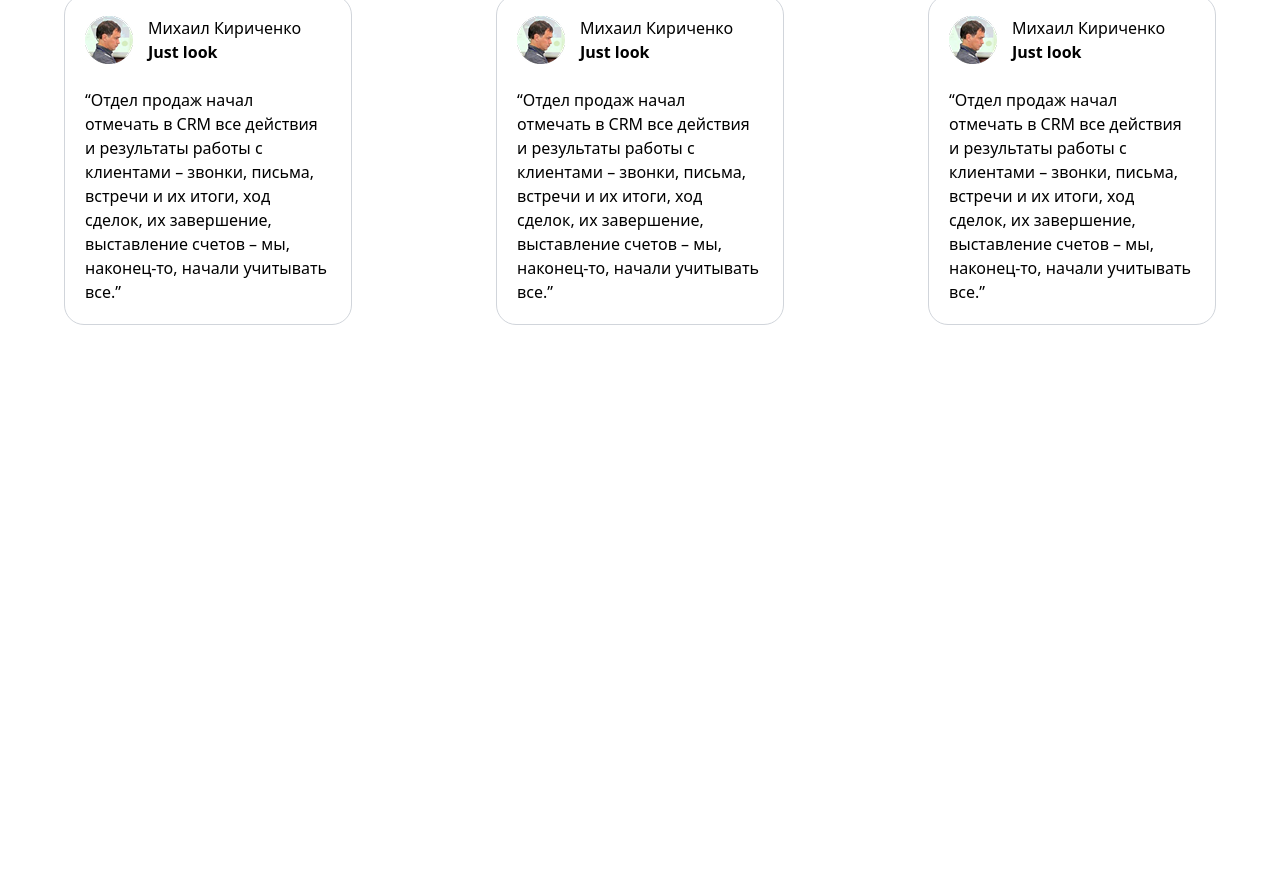
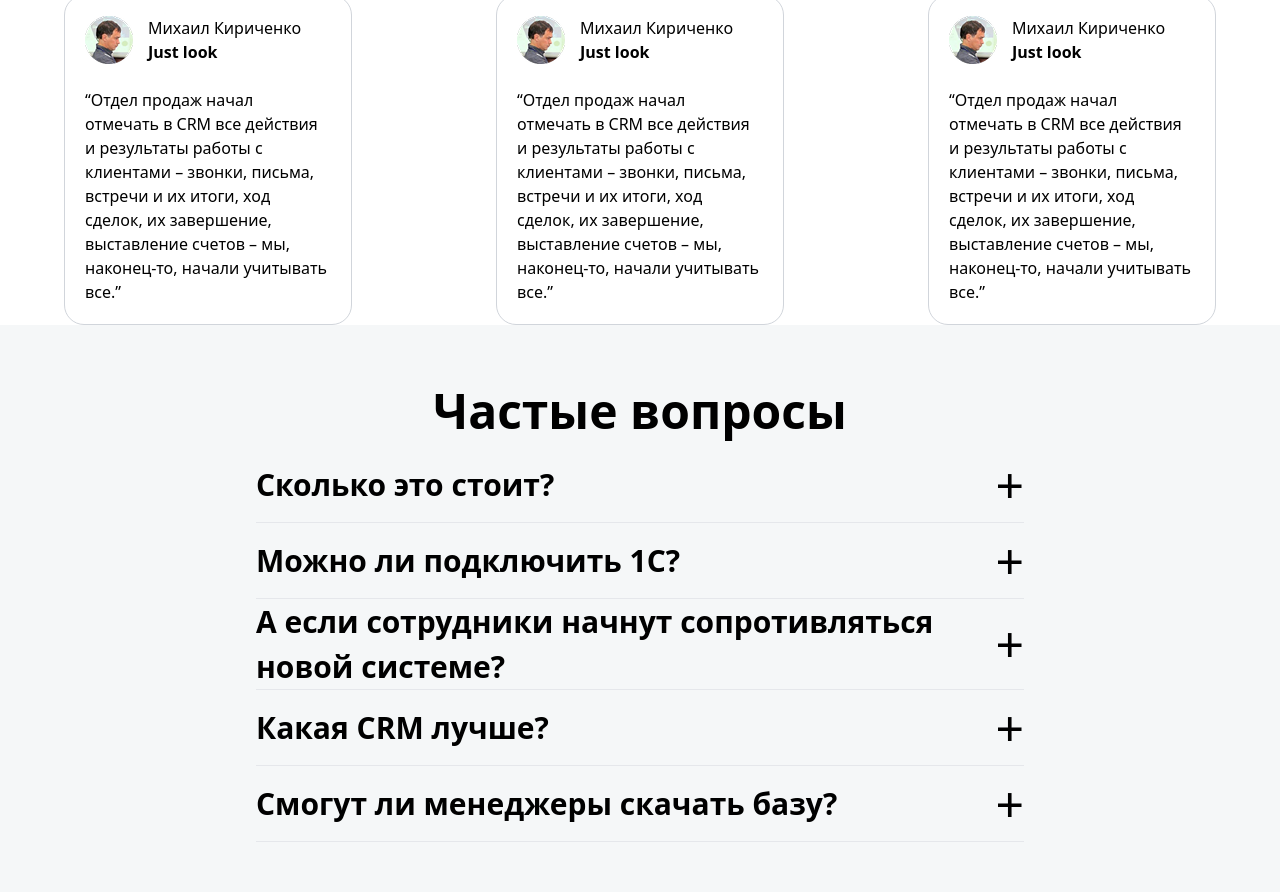
Before and after one commit to Wohidjon/git-rtr-exam-2, a website: page src/index.html in a window 1280 px wide. Shown: the part 3811-4703 px from the top of the page. Before the commit the page ends 4136 px from the top, so only its background shows below. Drawn offline with nearby package versions, Linux system fonts and the light colour scheme; files that its build step writes are made by us from their sources.

Commit message:
lastsection

```diff
--- a/src/index.html
+++ b/src/index.html
@@ -115,5 +115,30 @@
             <p>“Отдел продаж начал отмечать в CRM все действия и результаты работы с клиентами – звонки, письма, встречи и их итоги, ход сделок, их завершение, выставление счетов – мы, наконец-то, начали учитывать все.”</p>
         </article>
     </section>
+    <div class="bg-[#F5F7F8]">
+        <section class="w-[60%] m-auto py-[50px]">
+            <h1 class="lg:text-[48px] text-[28px] text-center font-bold">Частые вопросы</h1>
+            <div class="flex justify-between items-center">
+                <h1 class="text-[30px] font-semibold">Сколько это стоит?</h1>
+                <h1 class="text-[50px]">+</h1>
+            </div><hr>
+            <div class="flex justify-between items-center">
+                <h1 class="text-[30px] font-semibold">Можно ли подключить 1С?</h1>
+                <h1 class="text-[50px]">+</h1>
+            </div><hr>
+            <div class="flex justify-between items-center">
+                <h1 class="text-[30px] font-semibold">А если сотрудники начнут сопротивляться новой системе?</h1>
+                <h1 class="text-[50px]">+</h1>
+            </div><hr>
+            <div class="flex justify-between items-center">
+                <h1 class="text-[30px] font-semibold">Какая CRM лучше?</h1>
+                <h1 class="text-[50px]">+</h1>
+            </div><hr>
+            <div class="flex justify-between items-center">
+                <h1 class="text-[30px] font-semibold">Смогут ли менеджеры скачать базу?</h1>
+                <h1 class="text-[50px]">+</h1>
+            </div><hr>
+        </section>
+    </div>
 </body>
 </html>
```
